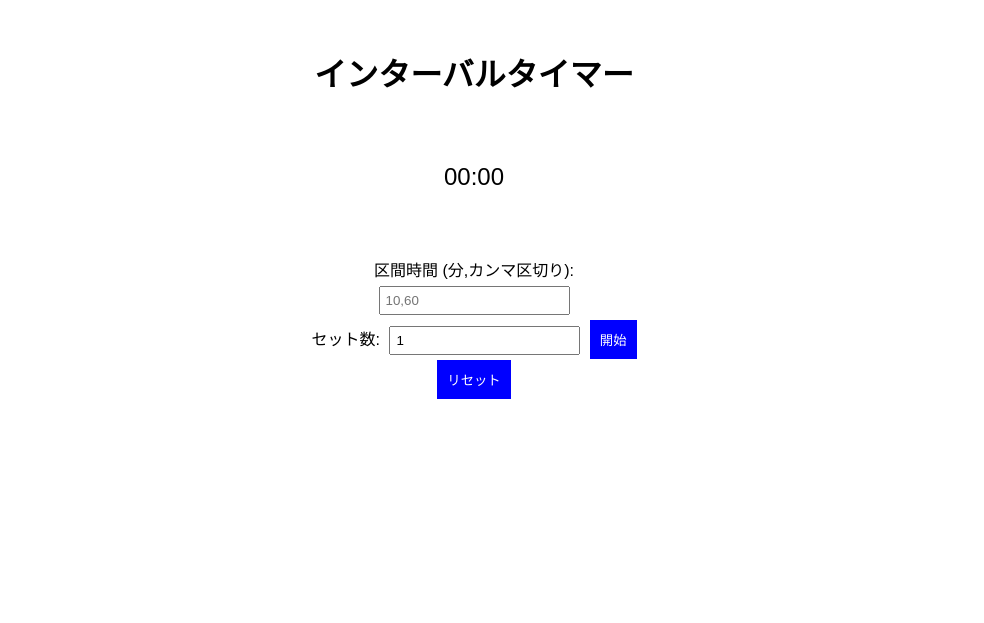
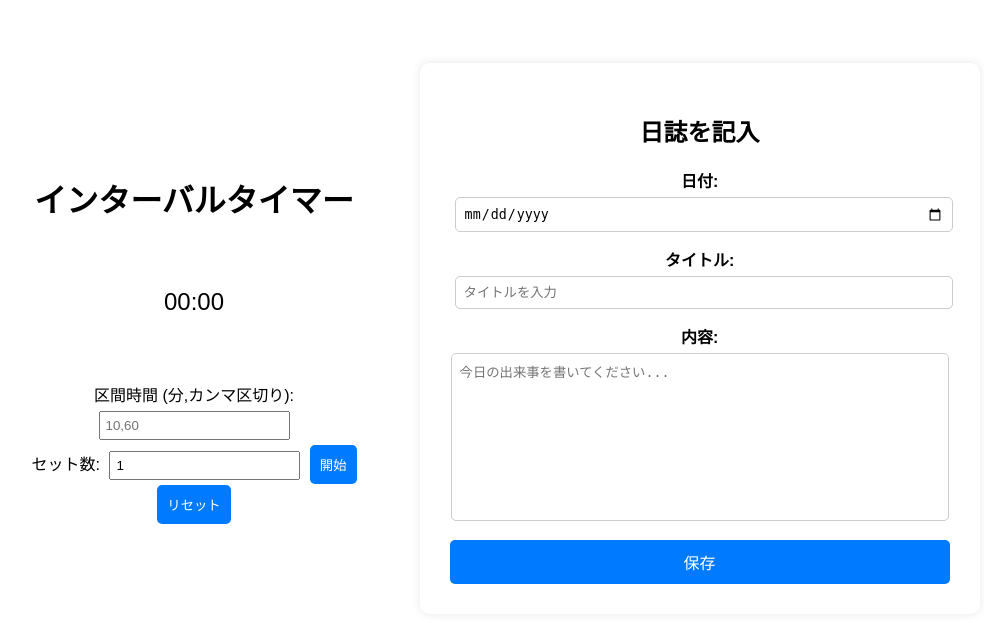
Before and after one commit to Umeno27A/motivationLog, a FastAPI app: page /timer in a window 1280 px wide. Shown: the top 623 px of the page, without its empty margins (166-1150 px from the left). Run offline with FastAPI, Linux system fonts and the light colour scheme.

Commit message:
[update] 日誌機能とタイマーを統合

```diff
--- a/static/timerStyle.css
+++ b/static/timerStyle.css
@@ -3,6 +3,13 @@ body {
     text-align: center;
     background-color: white;
     color: black;
+}
+
+.factor {
+    display: flex;
+    margin-left: 10%;
+    margin-right: 10%;
+    margin-top: 5%;
 }
 
 .container {
@@ -26,7 +33,7 @@ body {
 }
 
 .progress-ring__circle {
-    stroke: blue;
+    stroke: #007BFF;
     stroke-width: 10;
     fill: transparent;
     stroke-dasharray: 314;
@@ -56,13 +63,56 @@ input {
 }
 
 button {
-    background-color: blue;
+    background-color: #007BFF;
     color: white;
     padding: 10px;
     border: none;
     cursor: pointer;
+    border-radius: 5px;
 }
 
 button:hover {
     background-color: darkblue;
 }
+
+.memo {
+    background: white;
+    padding: 30px;
+    border-radius: 10px;
+    box-shadow: 0 0 10px rgba(0, 0, 0, 0.1);
+    width: 90%;
+    max-width: 500px;
+}
+.memo h2 {
+    text-align: center;
+}
+.memo label {
+    font-weight: bold;
+    display: block;
+    margin-top: 10px;
+}
+.memo input, textarea {
+    width: 96%;
+    padding: 8px;
+    margin-top: 5px;
+    border: 1px solid #ccc;
+    border-radius: 5px;
+}
+.memo textarea {
+    height: 150px;
+    resize: none;
+}
+.memo button {
+    width: 100%;
+    padding: 10px;
+    margin-top: 15px;
+    border: none;
+    border-radius: 5px;
+    background-color: #007BFF;
+    color: white;
+    font-size: 16px;
+    cursor: pointer;
+}
+.memo button:hover {
+    background-color: #0056b3;
+}
--- /dev/null
+++ b/template/timer.html
@@ -0,0 +1,52 @@
+<!DOCTYPE html>
+<html lang="ja">
+<head>
+    <meta charset="UTF-8">
+    <meta name="viewport" content="width=device-width, initial-scale=1.0">
+    <title>インターバルタイマー</title>
+    <link rel="stylesheet" href="/static/timerStyle.css">
+</head>
+<body>
+    <div class="factor">
+        <div class="container">
+            <h1>インターバルタイマー</h1>
+            <div class="timer">
+                <svg class="progress-ring" width="120" height="120">
+                    <circle class="progress-ring__circle" cx="60" cy="60" r="50" />
+                </svg>
+                <div class="time-display" id="time">00:00</div>
+            </div>
+            <div class="controls">
+                <div>
+                    <label>区間時間 (分,カンマ区切り):</label>
+                    <input type="text" id="intervals" placeholder="10,60">
+                </div>
+                <div>
+                    <label>セット数:</label>
+                    <input type="number" id="sets" value="1" min="1">
+                    <button id="start">開始</button>
+                    <button id="reset">リセット</button>
+                </div>
+            </div>
+        </div>
+        <div class="memo">
+            <h2>日誌を記入</h2>
+            <form>
+                <div>
+                    <label for="date">日付:</label>
+                    <input type="date" id="date" required>
+
+                    <label for="title">タイトル:</label>
+                    <input type="text" id="title" placeholder="タイトルを入力" required>
+
+                    <label for="content">内容:</label>
+                    <textarea id="content" placeholder="今日の出来事を書いてください..." required></textarea>
+
+                    <button type="submit">保存</button>
+                </div>
+            </form>
+        </div>
+    </div>
+    <script src="timerScript.js"></script>
+</body>
+</html>
--- a/templates/timer.html
+++ /dev/null
@@ -1,33 +0,0 @@
-<!DOCTYPE html>
-<html lang="ja">
-<head>
-    <meta charset="UTF-8">
-    <meta name="viewport" content="width=device-width, initial-scale=1.0">
-    <title>インターバルタイマー</title>
-    <link rel="stylesheet" href="/static/timerStyle.css">
-</head>
-<body>
-    <div class="container">
-        <h1>インターバルタイマー</h1>
-        <div class="timer">
-            <svg class="progress-ring" width="120" height="120">
-                <circle class="progress-ring__circle" cx="60" cy="60" r="50" />
-            </svg>
-            <div class="time-display" id="time">00:00</div>
-        </div>
-        <div class="controls">
-            <div>
-                <label>区間時間 (分,カンマ区切り):</label>
-                <input type="text" id="intervals" placeholder="10,60">
-            </div>
-            <div>
-                <label>セット数:</label>
-                <input type="number" id="sets" value="1" min="1">
-                <button id="start">開始</button>
-                <button id="reset">リセット</button>
-            </div>
-        </div>
-    </div>
-    <script src="timerScript.js"></script>
-</body>
-</html>
```
Also changed, not shown: template/daybook.html (renamed from templates/daybook.html), template/index.html (renamed from templates/index.html), template/timerScript.js (renamed from templates/timerScript.js).
